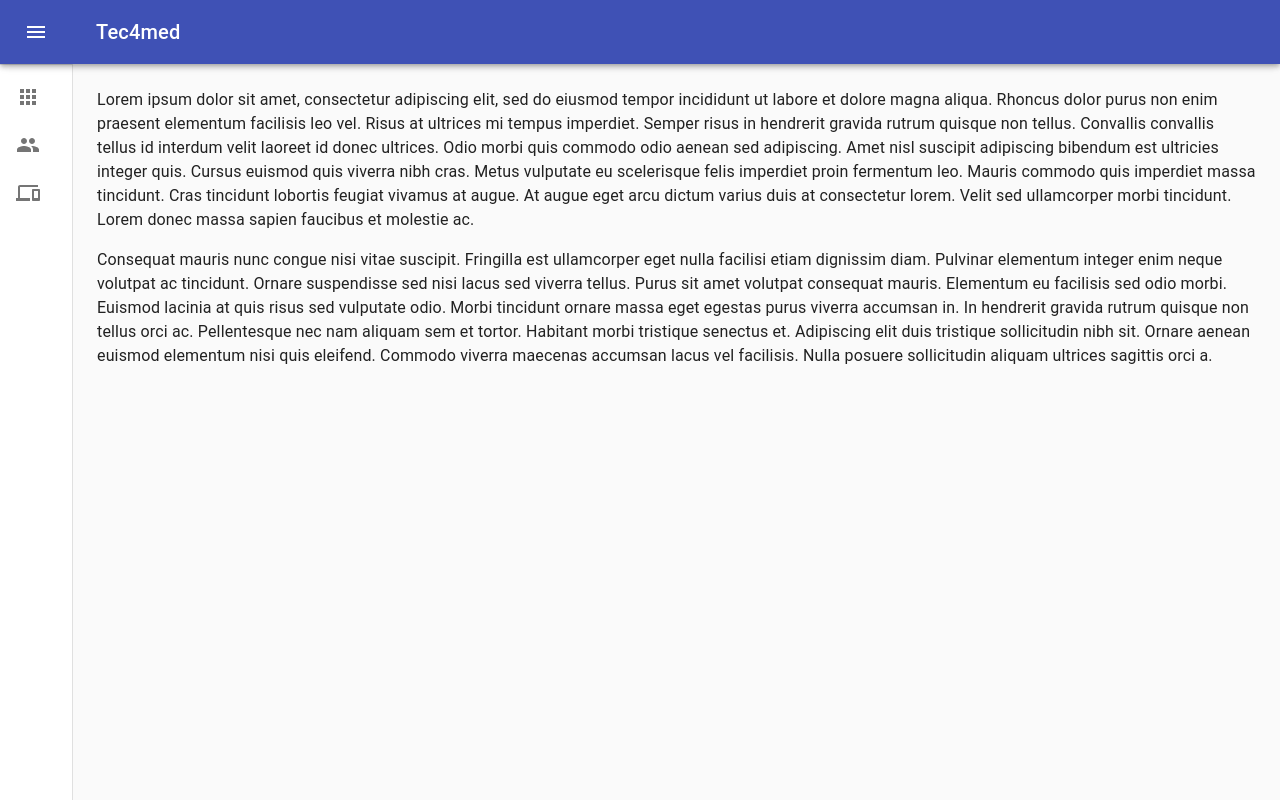
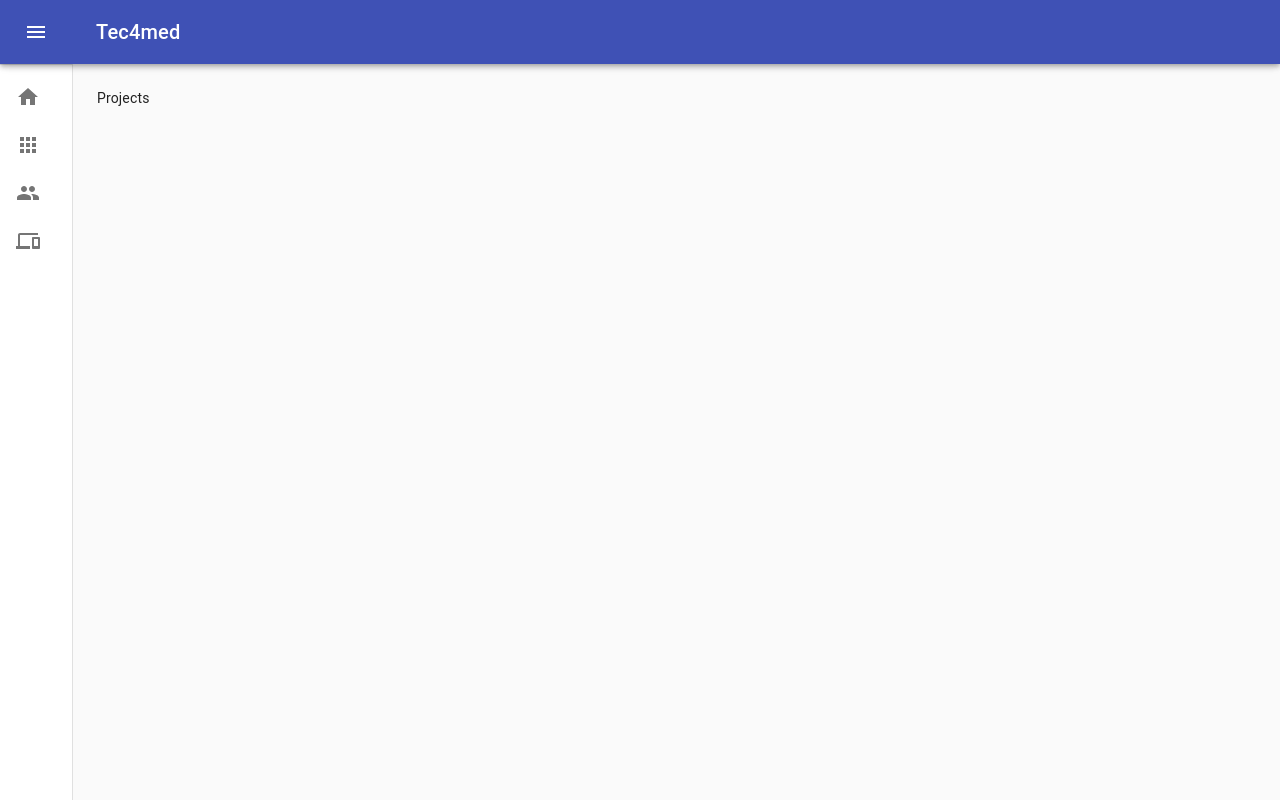
Before and after one commit to PavlykRV/list-test, a React app: page /projects in a window 1280 px wide. Built offline with nearby package versions, Linux system fonts and the light colour scheme.

Commit message:
upd routes

```diff
--- a/src/App.js
+++ b/src/App.js
@@ -1,4 +1,5 @@
 import { useState } from 'react';
+import { Switch, Route } from 'react-router-dom';
 import clsx from 'clsx';
 import Drawer from '@material-ui/core/Drawer';
 import AppBar from '@material-ui/core/AppBar';
@@ -11,7 +12,10 @@ import MenuIcon from '@material-ui/icons/Menu';
 import ChevronLeftIcon from '@material-ui/icons/ChevronLeft';
 
 import useStyles from './styles';
-import Menu from './components/Menu'
+import Menu from './components/Menu';
+import ProjectsList from './components/ProjectsList';
+import UsersList from './components/UsersList';
+import DevicesList from './components/DevicesList';
 
 const App = () => {
   const classes = useStyles();
@@ -74,35 +78,13 @@ const App = () => {
       </Drawer>
       <main className={classes.content}>
         <div className={classes.toolbar} />
-        <Typography paragraph>
-          Lorem ipsum dolor sit amet, consectetur adipiscing elit, sed do
-          eiusmod tempor incididunt ut labore et dolore magna aliqua. Rhoncus
-          dolor purus non enim praesent elementum facilisis leo vel. Risus at
-          ultrices mi tempus imperdiet. Semper risus in hendrerit gravida rutrum
-          quisque non tellus. Convallis convallis tellus id interdum velit
-          laoreet id donec ultrices. Odio morbi quis commodo odio aenean sed
-          adipiscing. Amet nisl suscipit adipiscing bibendum est ultricies
-          integer quis. Cursus euismod quis viverra nibh cras. Metus vulputate
-          eu scelerisque felis imperdiet proin fermentum leo. Mauris commodo
-          quis imperdiet massa tincidunt. Cras tincidunt lobortis feugiat
-          vivamus at augue. At augue eget arcu dictum varius duis at consectetur
-          lorem. Velit sed ullamcorper morbi tincidunt. Lorem donec massa sapien
-          faucibus et molestie ac.
-        </Typography>
-        <Typography paragraph>
-          Consequat mauris nunc congue nisi vitae suscipit. Fringilla est
-          ullamcorper eget nulla facilisi etiam dignissim diam. Pulvinar
-          elementum integer enim neque volutpat ac tincidunt. Ornare suspendisse
-          sed nisi lacus sed viverra tellus. Purus sit amet volutpat consequat
-          mauris. Elementum eu facilisis sed odio morbi. Euismod lacinia at quis
-          risus sed vulputate odio. Morbi tincidunt ornare massa eget egestas
-          purus viverra accumsan in. In hendrerit gravida rutrum quisque non
-          tellus orci ac. Pellentesque nec nam aliquam sem et tortor. Habitant
-          morbi tristique senectus et. Adipiscing elit duis tristique
-          sollicitudin nibh sit. Ornare aenean euismod elementum nisi quis
-          eleifend. Commodo viverra maecenas accumsan lacus vel facilisis. Nulla
-          posuere sollicitudin aliquam ultrices sagittis orci a.
-        </Typography>
+        <Switch>
+          <Route exact path='/' />
+          <Route path='/projects' component={ProjectsList} />
+          <Route path='/users' component={UsersList} />
+          <Route path='/devices' component={DevicesList} />
+          {/* <Route path='/:id' component={List} /> */}
+        </Switch>
       </main>
     </div>
   );
--- /dev/null
+++ b/src/components/DevicesList/index.jsx
@@ -0,0 +1,6 @@
+import React from 'react';
+
+const DevicesList = () => {
+  return <div>Devices</div>;
+};
+export default DevicesList;
--- a/src/components/Menu/index.jsx
+++ b/src/components/Menu/index.jsx
@@ -3,11 +3,18 @@ import List from '@material-ui/core/List';
 import ListItem from '@material-ui/core/ListItem';
 import ListItemIcon from '@material-ui/core/ListItemIcon';
 import ListItemText from '@material-ui/core/ListItemText';
+import HomeIcon from '@material-ui/icons/Home';
 import AppsIcon from '@material-ui/icons/Apps';
 import PeopleIcon from '@material-ui/icons/People';
 import DevicesIcon from '@material-ui/icons/Devices';
+import { Link } from 'react-router-dom';
 
 const NAV_CONFIG = [
+  {
+    title: 'Dashboard',
+    path: '/',
+    icon: <HomeIcon />,
+  },
   {
     title: 'Projects',
     path: '/projects',
@@ -22,22 +29,22 @@ const NAV_CONFIG = [
     title: 'Devices',
     path: '/devices',
     icon: <DevicesIcon />,
-  }
+  },
 ];
 
 const Menu = () => {
   return (
     <List>
-    {NAV_CONFIG.map(({title, path, icon}) => (
-      <ListItem button key={title}>
-        <ListItemIcon>
-          {icon}
-        </ListItemIcon>
-        <ListItemText primary={title} />
-      </ListItem>
-    ))}
-  </List>
-  )
-}
+      {NAV_CONFIG.map(({ title, path, icon }) => (
+        <Link key={title} to={path}>
+          <ListItem button>
+            <ListItemIcon>{icon}</ListItemIcon>
+            <ListItemText primary={title} />
+          </ListItem>
+        </Link>
+      ))}
+    </List>
+  );
+};
 
 export default Menu;
--- /dev/null
+++ b/src/components/ProjectsList/index.jsx
@@ -0,0 +1,6 @@
+import React from 'react';
+
+const ProjectsList = () => {
+  return <div>Projects</div>;
+};
+export default ProjectsList;
--- /dev/null
+++ b/src/components/UsersList/index.jsx
@@ -0,0 +1,6 @@
+import React from 'react';
+
+const UsersList = () => {
+  return <div>Users</div>;
+};
+export default UsersList;
```
